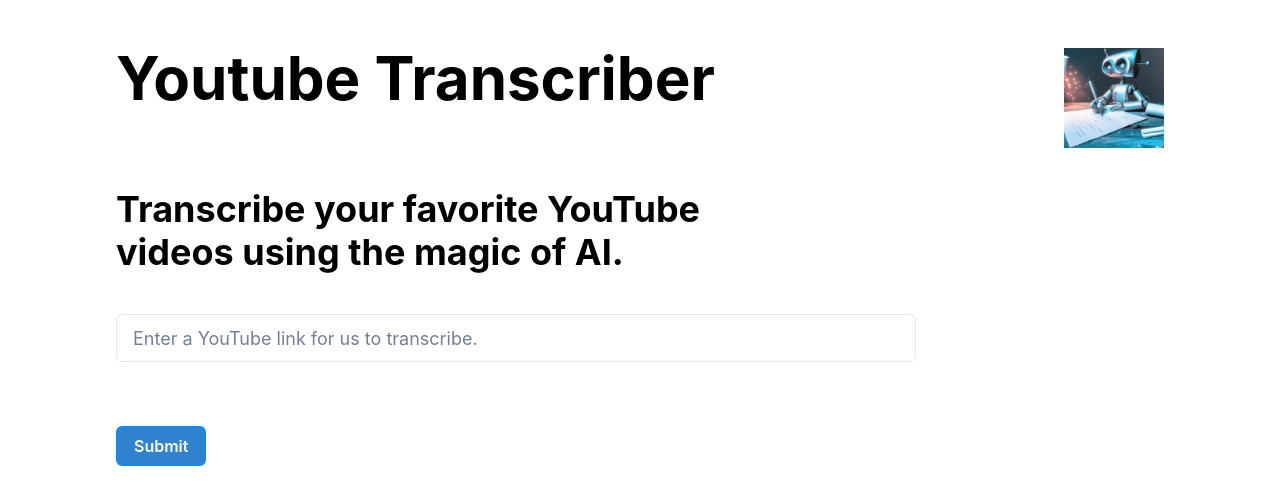
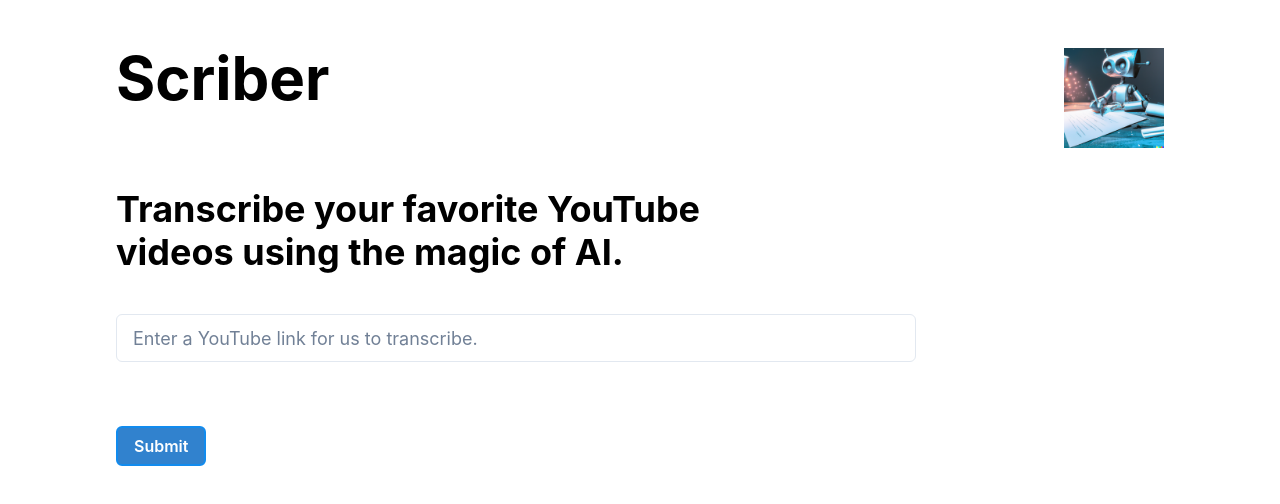
Before and after one commit to paramsingh/transcribe, a Next.js app in the folder frontend/: page / in a window 1280 px wide. Shown: the top 504 px of the page. Built offline with nearby package versions, Linux system fonts and the light colour scheme.

Commit message:
Change name

```diff
--- a/frontend/pages/index.tsx
+++ b/frontend/pages/index.tsx
@@ -78,7 +78,7 @@
         <div>
           <Flex direction="row" paddingBottom={10}>
             <Heading as={"h1"} size="3xl" paddingBottom={10}>
-              Youtube Transcriber
+              Scriber
             </Heading>
             <Spacer></Spacer>
             <Image
```
